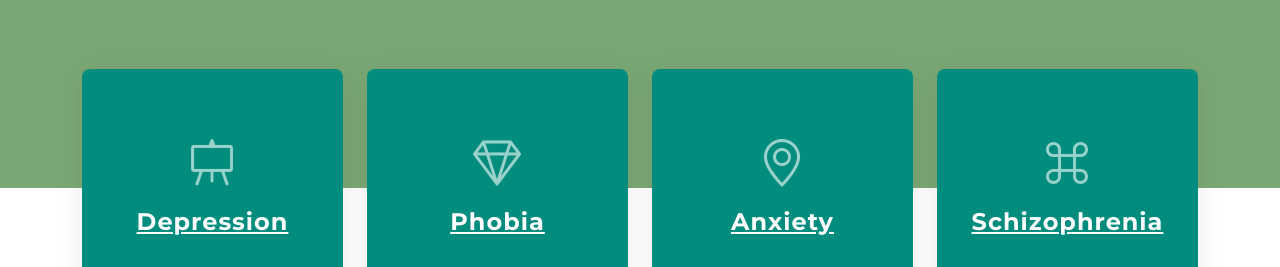
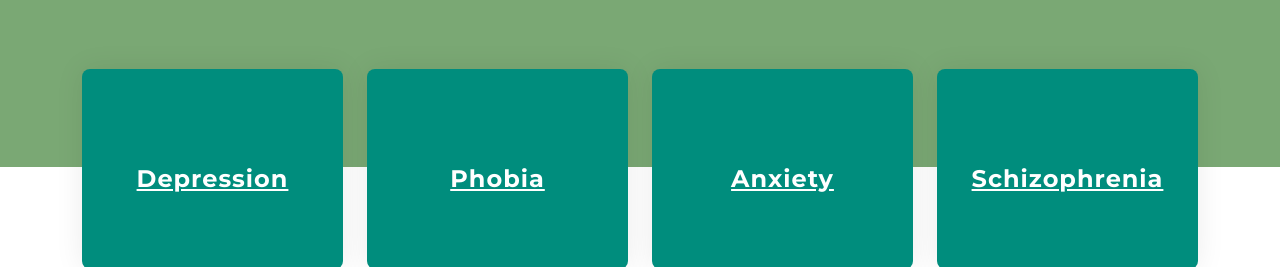
Before and after one commit to Swatantra01/Mental_Health, a plain HTML site: page index.html in a window 1280 px wide. Shown: the part 533-800 px from the top of the page. Drawn offline with Linux system fonts and the light colour scheme.

Commit message:
Update index.html

```diff
--- a/index.html
+++ b/index.html
@@ -109,28 +109,28 @@
 
           <div class="box-cards col-xl-3 col-md-6" data-aos="fade-up" data-aos-delay="100">
             <div class="icon-box">
-              <div class="icon"><i class="bi bi-easel"></i></div>
+              <div class="icon"></div>
               <h4 class="title"><a href="" class="stretched-link">Depression</a></h4>
             </div>
           </div><!--End Icon Box -->
 
           <div class="box-cards col-xl-3 col-md-6" data-aos="fade-up" data-aos-delay="200">
             <div class="icon-box">
-              <div class="icon"><i class="bi bi-gem"></i></div>
+              <div class="icon"></div>
               <h4 class="title"><a href="" class="stretched-link">Phobia</a></h4>
             </div>
           </div><!--End Icon Box -->
 
           <div class="box-cards col-xl-3 col-md-6" data-aos="fade-up" data-aos-delay="300">
             <div class="icon-box">
-              <div class="icon"><i class="bi bi-geo-alt"></i></div>
+              <div class="icon"></div>
               <h4 class="title"><a href="" class="stretched-link">Anxiety</a></h4>
             </div>
           </div><!--End Icon Box -->
 
           <div class="box-cards col-xl-3 col-md-6" data-aos="fade-up" data-aos-delay="500">
             <div class="icon-box">
-              <div class="icon"><i class="bi bi-command"></i></div>
+              <div class="icon"></div>
               <h4 class="title"><a href="" class="stretched-link">Schizophrenia</a></h4>
             </div>
           </div><!--End Icon Box -->
@@ -251,7 +251,7 @@
               </div>
               <h3>PERSONAL MENTOR</h3>
               <p>we allot you a personal mentor who will guide you and who will keep track of your mental behaviour untill you become normal.</p>
-              <a href="#" class="readmore stretched-link">Read more <i class="bi bi-arrow-right"></i></a>
+              <a href="index2.html" class="readmore stretched-link">Read more <i class="bi bi-arrow-right"></i></a>
             </div>
           </div><!-- End Service Item -->
 
```
